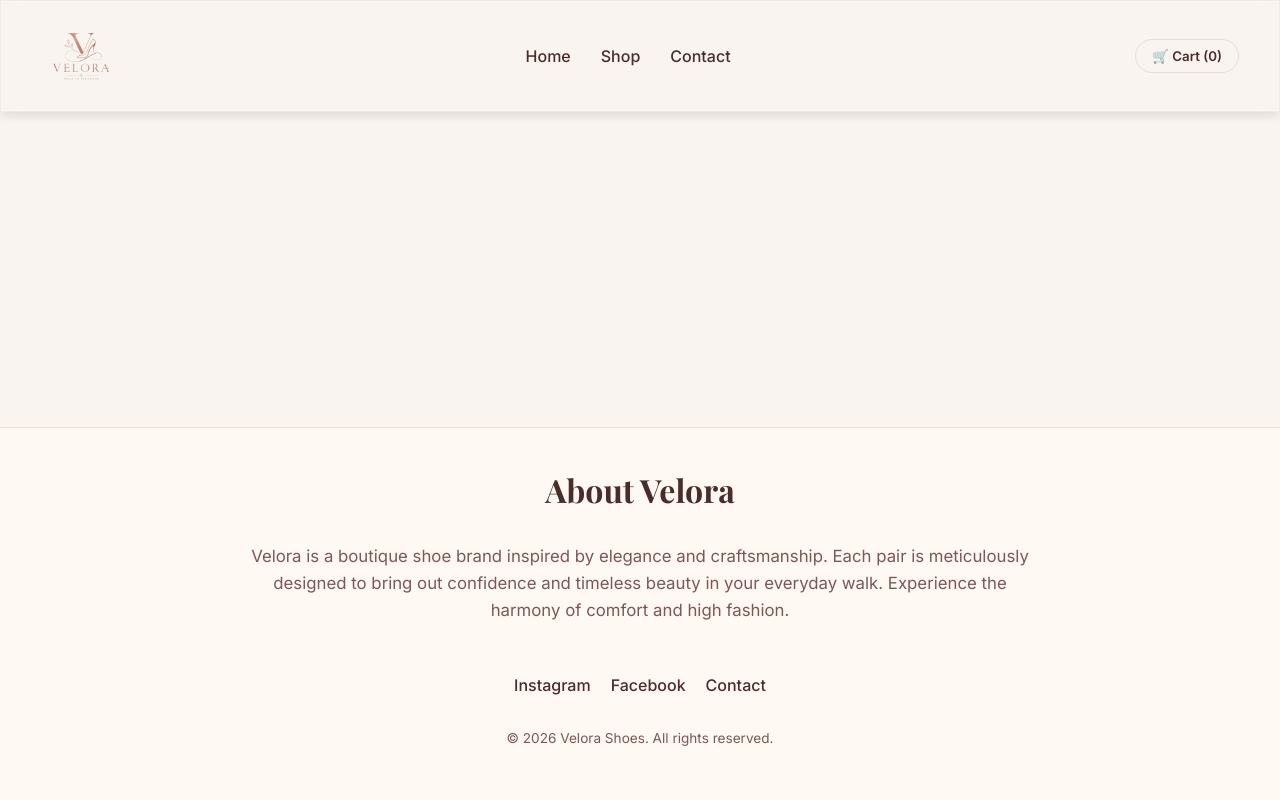
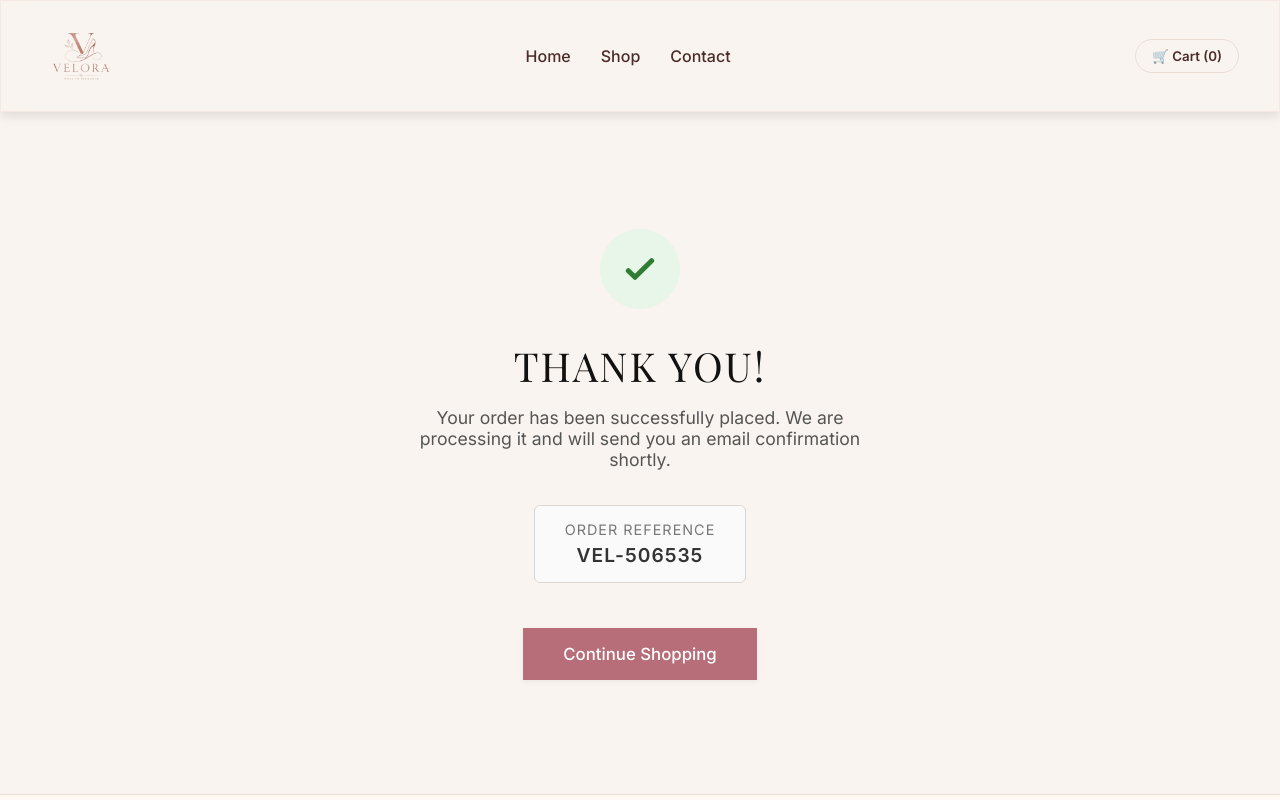
Before and after one commit to Kalashi02/Velora, a React (Vite) app in the folder frontend/: page /success in a window 1280 px wide. Shown: the top 800 px of the page. Built offline with nearby package versions, Linux system fonts and the light colour scheme.

Commit message:
Updated Checkout and Create Order Success

```diff
--- a/frontend/src/App.jsx
+++ b/frontend/src/App.jsx
@@ -8,6 +8,7 @@ import Contact from "./pages/Contact";
 import CartDrawer from "./components/CartDrawer";
 import ProductDetail from "./pages/ProductDetail";
 import Checkout from "./pages/Checkout";
+import OrderSuccess from "./pages/OrderSuccess";
 import { CartProvider } from "./context/CartContext";
 
 function App() {
@@ -22,6 +23,7 @@ function App() {
           <Route path="/contact" element={<Contact />} />
           <Route path="/product/:id" element={<ProductDetail />} />
           <Route path="/checkout" element={<Checkout />} />
+          <Route path="/success" element={<OrderSuccess />} />
         </Routes>
         <Footer />
       </Router>
--- a/frontend/src/context/CartContext.jsx
+++ b/frontend/src/context/CartContext.jsx
@@ -49,10 +49,14 @@ export function CartProvider({ children }) {
     }));
   };
 
+  const clearCart = () => {
+    setCart([]);
+  };
+
   const toggleCart = () => setIsCartOpen(!isCartOpen);
 
   return (
-    <CartContext.Provider value={{ cart, addToCart, removeFromCart, updateQuantity, isCartOpen, toggleCart }}>
+    <CartContext.Provider value={{ cart, addToCart, removeFromCart, updateQuantity, clearCart, isCartOpen, toggleCart }}>
       {children}
     </CartContext.Provider>
   );
--- a/frontend/src/pages/Checkout.jsx
+++ b/frontend/src/pages/Checkout.jsx
@@ -4,7 +4,7 @@ import { Link, useNavigate } from "react-router-dom";
 import { useState, useEffect } from "react";
 
 function Checkout() {
-  const { cart } = useCart();
+  const { cart, clearCart } = useCart();
   const navigate = useNavigate();
   const [loading, setLoading] = useState(false);
   const [paymentMethod, setPaymentMethod] = useState("card");
@@ -24,11 +24,8 @@ function Checkout() {
     // Simulate backend payment and processing sequence
     setTimeout(() => {
       setLoading(false);
-      alert("Order placed successfully! Thank you for shopping with Velora.");
-
-      // Navigate to Home
-      navigate("/");
-      window.location.reload();
+      clearCart();
+      navigate("/success");
     }, 1500);
   };
 
--- /dev/null
+++ b/frontend/src/pages/OrderSuccess.jsx
@@ -0,0 +1,59 @@
+// src/pages/OrderSuccess.jsx
+import { Link } from "react-router-dom";
+import { useEffect, useState } from "react";
+
+function OrderSuccess() {
+  const [orderNumber, setOrderNumber] = useState("");
+
+  useEffect(() => {
+    // Generate a mock order number
+    const randomNum = Math.floor(100000 + Math.random() * 900000);
+    setOrderNumber(`VEL-${randomNum}`);
+    window.scrollTo(0, 0);
+  }, []);
+
+  return (
+    <main className="fade-in" style={{
+      minHeight: "75vh",
+      display: "flex",
+      flexDirection: "column",
+      alignItems: "center",
+      justifyContent: "center",
+      padding: "40px 20px",
+      textAlign: "center"
+    }}>
+      <div style={{
+        width: "80px",
+        height: "80px",
+        backgroundColor: "#e8f5e9",
+        borderRadius: "50%",
+        display: "flex",
+        alignItems: "center",
+        justifyContent: "center",
+        marginBottom: "30px"
+      }}>
+        <svg fill="none" stroke="#2e7d32" strokeWidth="3" viewBox="0 0 24 24" style={{ width: "40px", height: "40px" }}>
+          <path strokeLinecap="round" strokeLinejoin="round" d="M5 13l4 4L19 7" />
+        </svg>
+      </div>
+
+      <h1 style={{ fontSize: "2.5rem", fontWeight: "300", letterSpacing: "2px", textTransform: "uppercase", margin: "0 0 15px 0", color: "#111" }}>
+        Thank You!
+      </h1>
+      <p style={{ fontSize: "1.1rem", color: "#555", maxWidth: "500px", margin: "0 0 10px 0" }}>
+        Your order has been successfully placed. We are processing it and will send you an email confirmation shortly.
+      </p>
+
+      <div style={{ margin: "25px 0", padding: "15px 30px", backgroundColor: "#fafafa", border: "1px solid #d9d9d9", borderRadius: "6px" }}>
+        <p style={{ margin: 0, fontSize: "0.9rem", color: "#777", textTransform: "uppercase", letterSpacing: "1px" }}>Order Reference</p>
+        <p style={{ margin: "5px 0 0 0", fontSize: "1.2rem", fontWeight: "600", color: "#333", letterSpacing: "1px" }}>{orderNumber}</p>
+      </div>
+
+      <Link to="/shop" className="btn-primary" style={{ marginTop: "20px", padding: "16px 40px", fontSize: "1.05rem" }}>
+        Continue Shopping
+      </Link>
+    </main>
+  );
+}
+
+export default OrderSuccess;
```
